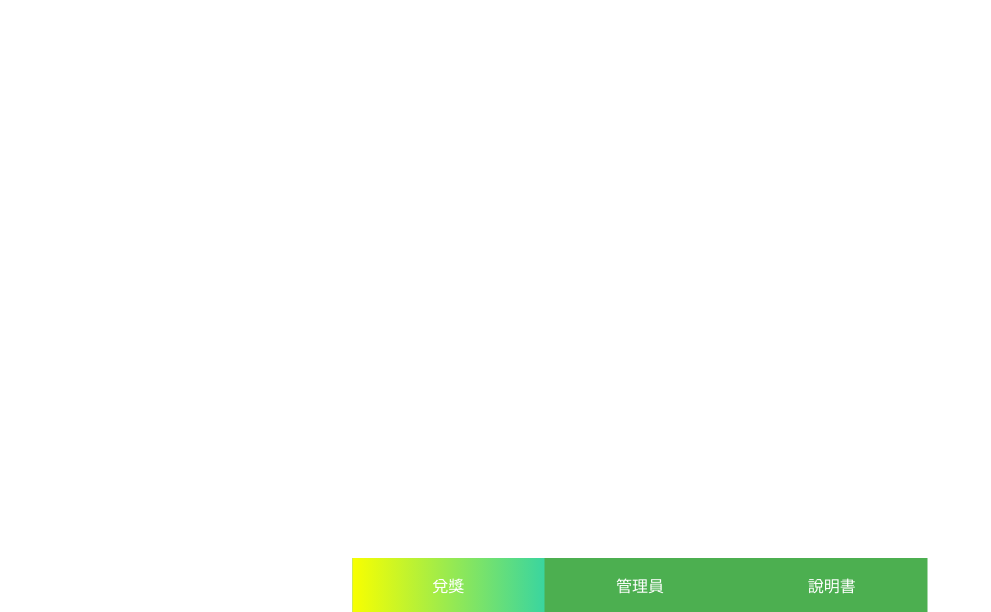
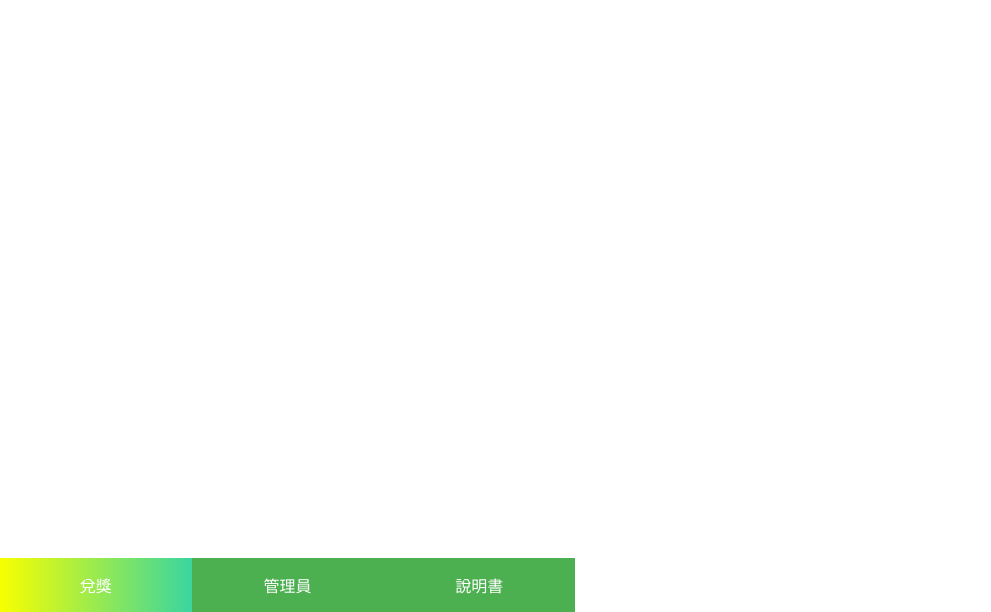
Before and after one commit to stephenlaichaowen/invoice-number-checker-vuejs-app, a website: page index.html in a window 1280 px wide. Shown: the part 188-800 px from the top of the page, without its empty margins (0-991 px from the left). Drawn offline with nearby package versions, Linux system fonts and the light colour scheme; some packages are replaced by stand-ins of ours; a script that the page names is missing.

Commit message:
edit css

```diff
--- a/style.css
+++ b/style.css
@@ -57,8 +57,8 @@ li {
 footer {
   position: fixed;
   bottom: 0;
-  left: 50%;
-  transform: translateX(-50%);
+  left: 0%;
+  /* transform: translateX(-50%); */
   right: 0;
   max-width: 575px;
   display: flex;
```
